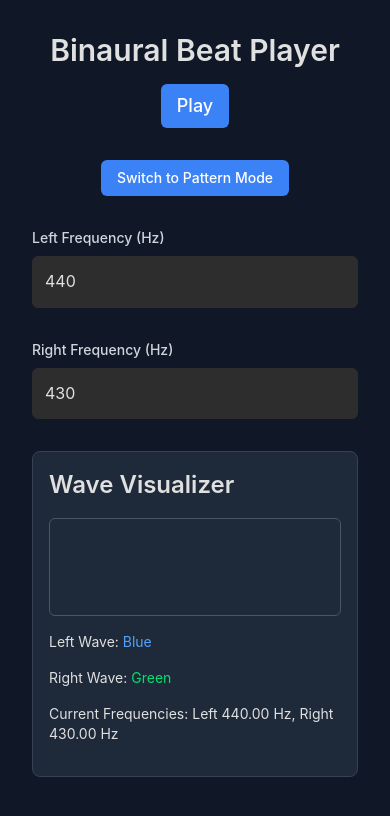
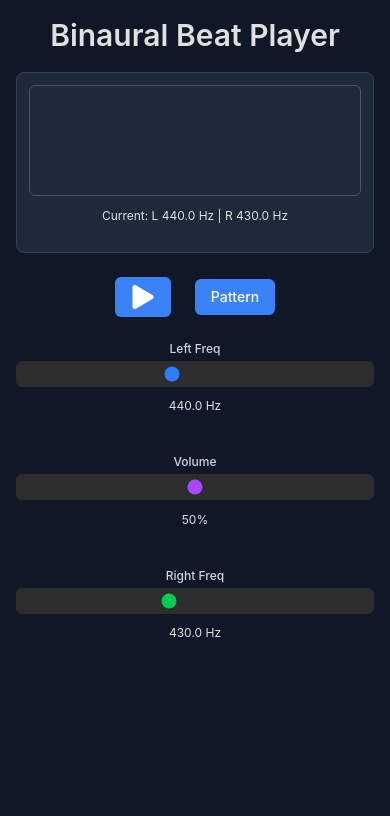
Before and after one commit to grigio/binaural-beat-player, a Next.js app: page / in a window 390 px wide. Shown: the top 816 px of the page. Built offline with nearby package versions, Linux system fonts and the light colour scheme.

Commit message:
better UI, vix on top

```diff
--- a/app/page.tsx
+++ b/app/page.tsx
@@ -1,5 +1,6 @@
 "use client"
 import { useState, useEffect, useRef, ChangeEvent } from 'react';
+import { FaPlay, FaPause, FaSyncAlt } from 'react-icons/fa'; // Import icons
 
 type PatternStep = [number, number, number];
 
@@ -31,6 +32,7 @@ const BinauralPlayer: React.FC = () => {
   const [isPatternMode, setIsPatternMode] = useState(false);
   const [currentPatternIndex, setCurrentPatternIndex] = useState(0);
   const [patternError, setPatternError] = useState<string | null>(null);
+  const [volume, setVolume] = useState(0.5); // Add volume state (0 to 1)
   const [isMounted, setIsMounted] = useState(false); // Track client-side mount
 
   const audioContextRef = useRef<AudioContext | null>(null);
@@ -62,7 +64,10 @@ const BinauralPlayer: React.FC = () => {
         rightOscillatorRef.current.connect(rightPannerRef.current);
         leftPannerRef.current.connect(gainNodeRef.current);
         rightPannerRef.current.connect(gainNodeRef.current);
-        gainNodeRef.current.connect(audioContextRef.current.destination);
+        gainNodeRef.current.connect(audioContextRef.current.destination); // Keep gain node connected
+
+        // Set initial gain based on state (though it will be quickly updated by useEffect)
+        gainNodeRef.current.gain.setValueAtTime(isPlaying ? volume : 0, audioContextRef.current.currentTime);
 
         leftOscillatorRef.current.frequency.setValueAtTime(leftFrequency, audioContextRef.current.currentTime);
         rightOscillatorRef.current.frequency.setValueAtTime(rightFrequency, audioContextRef.current.currentTime);
@@ -70,7 +75,8 @@ const BinauralPlayer: React.FC = () => {
         leftOscillatorRef.current.start();
         rightOscillatorRef.current.start();
 
-        gainNodeRef.current.disconnect();
+        // Don't disconnect initially, control via gain value
+        // gainNodeRef.current.disconnect();
       }
     };
 
@@ -95,27 +101,31 @@ const BinauralPlayer: React.FC = () => {
     };
   }, []);
 
+  // Update Gain Node value based on isPlaying and volume state
   useEffect(() => {
-    if (!audioContextRef.current || !gainNodeRef.current) return;
+    if (gainNodeRef.current && audioContextRef.current) {
+      const targetGain = isPlaying ? volume : 0;
+      // Use linearRampToValueAtTime for smoother transitions
+      gainNodeRef.current.gain.linearRampToValueAtTime(targetGain, audioContextRef.current.currentTime + 0.1); // 100ms ramp
+    }
+  }, [isPlaying, volume]);
 
-    if (isPlaying) {
-      gainNodeRef.current.connect(audioContextRef.current.destination);
+  // Update Oscillator Frequencies when they change or when playing starts
+  useEffect(() => {
+    if (!audioContextRef.current || !gainNodeRef.current || !isPlaying) return;
+
     if (leftOscillatorRef.current) {
       leftOscillatorRef.current.frequency.setValueAtTime(leftFrequency, audioContextRef.current.currentTime);
     }
     if (rightOscillatorRef.current) {
       rightOscillatorRef.current.frequency.setValueAtTime(rightFrequency, audioContextRef.current.currentTime);
     }
+    // Resume context if suspended when play is initiated
     if (audioContextRef.current.state === 'suspended') {
       audioContextRef.current.resume().catch(e => console.error("Error resuming audio context:", e));
     }
-    } else {
-      gainNodeRef.current.disconnect();
-      if (audioContextRef.current.state === 'running') {
-         audioContextRef.current.suspend().catch(e => console.error("Error suspending audio context:", e));
-      }
-    }
-  }, [isPlaying, leftFrequency, rightFrequency]);
+    // No need to suspend context when pausing, just set gain to 0
+  }, [isPlaying, leftFrequency, rightFrequency]); // Keep dependencies
 
   useEffect(() => {
     if (!isPatternMode && audioContextRef.current && leftOscillatorRef.current && rightOscillatorRef.current) {
@@ -288,6 +298,11 @@ const BinauralPlayer: React.FC = () => {
     setPatternInput(e.target.value);
   };
 
+  const handleVolumeChange = (e: ChangeEvent<HTMLInputElement>) => {
+    const newVolume = parseFloat(e.target.value);
+    setVolume(newVolume);
+  };
+
   const togglePlay = () => {
     setIsPlaying(!isPlaying);
   };
@@ -309,100 +324,144 @@ const BinauralPlayer: React.FC = () => {
   }
 
   return (
-    <div className="min-h-screen bg-gray-900 text-gray-100 p-8 flex flex-col items-center">
-      <h1 className="text-3xl font-bold mb-8 text-blue-400">Binaural Beat Player</h1>
+    // Adjusted padding and main container for responsiveness
+    <div className="min-h-screen bg-gray-900 text-gray-100 p-4 md:p-8 flex flex-col items-center">
+      <h1 className="text-2xl md:text-3xl font-bold mb-6 text-blue-400 text-center">Binaural Beat Player</h1>
 
+       {/* Visualizer - Moved to top */}
+       <div className="w-full max-w-2xl bg-gray-800 rounded-lg p-3 md:p-4 border border-gray-700 mb-6">
+        {/* Removed h2 heading */}
+        {/* Canvas container to help with responsiveness */}
+        <div className="relative w-full" style={{ paddingBottom: '33.33%' }}> {/* Aspect ratio 3:1 */}
+          <canvas
+            ref={canvasRef}
+            // Removed fixed width/height, using CSS for sizing
+            className="absolute top-0 left-0 w-full h-full border border-gray-600 rounded-md"
+          ></canvas>
+        </div>
+         <div className="mt-3 text-xs md:text-sm text-gray-400 text-center">
+            {/* Removed color key text */}
+            <p>Current: L {leftFrequency.toFixed(1)} Hz | R {rightFrequency.toFixed(1)} Hz</p>
+         </div>
+      </div>
+
+      {/* Play/Mode Controls Container - Centered */}
+      <div className="flex justify-center items-center gap-6 mb-6 w-full">
         <button
           onClick={togglePlay}
-        className={`px-6 py-3 rounded-lg text-lg font-semibold transition-colors duration-200 mb-8
+          aria-label={isPlaying ? 'Pause' : 'Play'}
+          // Centered Play Button Styling
+          className={`p-4 rounded-full text-2xl transition-colors duration-200
             ${isPlaying ? 'bg-red-600 hover:bg-red-700' : 'bg-green-600 hover:bg-green-700'}
             text-white focus:outline-none focus:ring-2 focus:ring-offset-2 focus:ring-offset-gray-900
             ${isPlaying ? 'focus:ring-red-500' : 'focus:ring-green-500'}`}
         >
-        {isPlaying ? 'Pause' : 'Play'}
+          {isPlaying ? <FaPause /> : <FaPlay />}
         </button>
 
-      <div className="mb-8">
         <button
           onClick={toggleMode}
-          className="px-4 py-2 rounded-lg text-sm font-medium bg-gray-700 hover:bg-gray-600 text-gray-200 focus:outline-none focus:ring-2 focus:ring-offset-2 focus:ring-offset-gray-900 focus:ring-blue-500"
+          aria-label={`Switch to ${isPatternMode ? 'Manual Mode' : 'Pattern Mode'}`}
+          title={`Switch to ${isPatternMode ? 'Manual Mode' : 'Pattern Mode'}`} // Tooltip
+          className="px-4 py-2 rounded-md text-sm bg-gray-700 hover:bg-gray-600 text-gray-200 focus:outline-none focus:ring-2 focus:ring-offset-2 focus:ring-offset-gray-900 focus:ring-blue-500"
         >
-          Switch to {isPatternMode ? 'Manual Mode' : 'Pattern Mode'}
+          {isPatternMode ? 'Manual' : 'Pattern'}
         </button>
       </div>
 
+      {/* Sliders Row - New Row for Left, Right, Volume */}
+      <div className="flex flex-col sm:flex-row items-start sm:items-center justify-center gap-6 mb-6 w-full max-w-2xl">
+
+        {/* Left Frequency Slider (Conditional) */}
         {!isPatternMode && (
-        <div className="flex flex-col md:flex-row gap-8 mb-8 w-full max-w-md">
-          <div className="flex-1">
-            <label htmlFor="leftFreq" className="block text-sm font-medium text-gray-300 mb-2">
-              Left Frequency (Hz)
+          <div className="flex-1 w-full sm:w-auto">
+            <label htmlFor="leftFreq" className="block text-xs font-medium text-gray-300 mb-1 text-center sm:text-left">
+              Left Freq
             </label>
+            {/* Removed number input for simplicity */}
             <input
-              id="leftFreq"
-              type="number"
+              id="leftFreqRange" // Changed id to avoid conflict if number input is added back
+              type="range"
+              min="20"
+              max="1000"
+              step="1"
               value={leftFrequency}
               onChange={handleLeftFrequencyChange}
-              min="1"
-              step="1"
-              className="w-full px-3 py-2 bg-gray-800 border border-gray-700 rounded-md text-gray-100 focus:outline-none focus:ring-blue-500 focus:border-blue-500"
+              className="w-full h-2 bg-gray-700 rounded-lg appearance-none cursor-pointer accent-blue-500"
+              aria-labelledby="leftFreq"
             />
-          </div>
-          <div className="flex-1">
-            <label htmlFor="rightFreq" className="block text-sm font-medium text-gray-300 mb-2">
-              Right Frequency (Hz)
-            </label>
-            <input
-              id="rightFreq"
-              type="number"
-              value={rightFrequency}
-              onChange={handleRightFrequencyChange}
-              min="1"
-              step="1"
-              className="w-full px-3 py-2 bg-gray-800 border border-gray-700 rounded-md text-gray-100 focus:outline-none focus:ring-blue-500 focus:border-blue-500"
-            />
-          </div>
+             <p className="text-xs text-gray-400 text-center mt-1">{leftFrequency.toFixed(1)} Hz</p>
           </div>
         )}
 
+        {/* Volume Control - Moved to this row */}
+        <div className="flex-1 w-full sm:w-auto">
+           <label htmlFor="volume" className="block text-xs font-medium text-gray-300 mb-1 text-center sm:text-left">
+            Volume
+          </label>
+            <input
+              id="volume"
+              type="range"
+              min="0"
+              max="1"
+              step="0.01"
+              value={volume}
+              onChange={handleVolumeChange}
+              className="w-full h-2 bg-gray-700 rounded-lg appearance-none cursor-pointer accent-purple-500" // Changed accent color
+              aria-label={`Volume ${Math.round(volume * 100)}%`}
+            />
+             <p className="text-xs text-gray-400 text-center mt-1">{Math.round(volume * 100)}%</p>
+        </div>
+
+         {/* Right Frequency Slider (Conditional) */}
+        {!isPatternMode && (
+          <div className="flex-1 w-full sm:w-auto">
+            <label htmlFor="rightFreq" className="block text-xs font-medium text-gray-300 mb-1 text-center sm:text-left">
+              Right Freq
+            </label>
+             {/* Removed number input for simplicity */}
+             <input
+              id="rightFreqRange" // Changed id
+              type="range"
+              min="20"
+              max="1000"
+              step="1"
+              value={rightFrequency}
+              onChange={handleRightFrequencyChange}
+              className="w-full h-2 bg-gray-700 rounded-lg appearance-none cursor-pointer accent-green-500"
+              aria-labelledby="rightFreq"
+            />
+             <p className="text-xs text-gray-400 text-center mt-1">{rightFrequency.toFixed(1)} Hz</p>
+          </div>
+        )}
+      </div> {/* End Sliders Row */}
+
+
+      {/* Pattern Input Area (Conditional) */}
       {isPatternMode && (
-        <div className="w-full max-w-xl mb-8">
-          <label htmlFor="patternInput" className="block text-sm font-medium text-gray-300 mb-2">
-            Pattern (JSON: [[leftHz, rightHz, durationMs], ...])
+        <div className="w-full max-w-xl mb-6">
+          <label htmlFor="patternInput" className="block text-sm font-medium text-gray-300 mb-2 text-center">
+            Pattern Sequence (JSON: [[L_Hz, R_Hz, duration_ms], ...])
           </label>
           <textarea
             id="patternInput"
             value={patternInput}
             onChange={handlePatternInputChange}
-            rows={10}
-            className="w-full px-3 py-2 bg-gray-800 border border-gray-700 rounded-md text-gray-100 font-mono text-sm focus:outline-none focus:ring-blue-500 focus:border-blue-500"
+            rows={5} // Slightly reduced rows
+            className="w-full px-3 py-2 bg-gray-800 border border-gray-700 rounded-md text-gray-100 font-mono text-sm focus:outline-none focus:ring-1 focus:ring-blue-500 focus:border-blue-500"
             placeholder='e.g., [[100, 90, 3000], [90, 100, 2500]]'
           />
            {patternError && (
-            <p className="mt-2 text-sm text-red-400">{patternError}</p>
+            <p className="mt-2 text-sm text-red-400 text-center">{patternError}</p>
            )}
-           {parsedPattern.length > 0 && (
-            <p className="mt-2 text-sm text-green-400">Pattern parsed successfully. {parsedPattern.length} steps.</p>
+           {parsedPattern.length > 0 && !patternError && (
+            <p className="mt-2 text-sm text-green-400 text-center">Pattern loaded: {parsedPattern.length} steps.</p>
            )}
-           {isPatternMode && isPlaying && parsedPattern.length > 0 && (
-             <p className="mt-2 text-sm text-blue-400">Playing step {currentPatternIndex + 1} of {parsedPattern.length}...</p>
+           {isPatternMode && isPlaying && parsedPattern.length > 0 && !patternError && (
+             <p className="mt-2 text-sm text-blue-400 text-center">Playing step {currentPatternIndex + 1}/{parsedPattern.length}...</p>
            )}
         </div>
       )}
-
-      <div className="w-full max-w-2xl bg-gray-800 rounded-lg p-4 border border-gray-700">
-        <h2 className="text-xl font-semibold text-gray-200 mb-4">Wave Visualizer</h2>
-        <canvas
-          ref={canvasRef}
-          width={600}
-          height={200}
-          className="w-full h-auto border border-gray-600 rounded-md"
-        ></canvas>
-         <div className="mt-4 text-sm text-gray-400">
-            <p>Left Wave: <span className="text-blue-400">Blue</span></p>
-            <p>Right Wave: <span className="text-green-400">Green</span></p>
-            <p>Current Frequencies: Left {leftFrequency.toFixed(2)} Hz, Right {rightFrequency.toFixed(2)} Hz</p>
-         </div>
-      </div>
 
     </div>
   );
--- a/package.json
+++ b/package.json
@@ -15,6 +15,7 @@
     "next": "15.3.1",
     "react": "^19.0.0",
     "react-dom": "^19.0.0",
+    "react-icons": "^5.5.0",
     "recharts": "^2.15.3",
     "tone": "^15.0.4"
   },
```
Also changed, not shown: 1 other file (tests, documents, lock files or other folders). Lines whose indentation alone changed are shown as unchanged.
